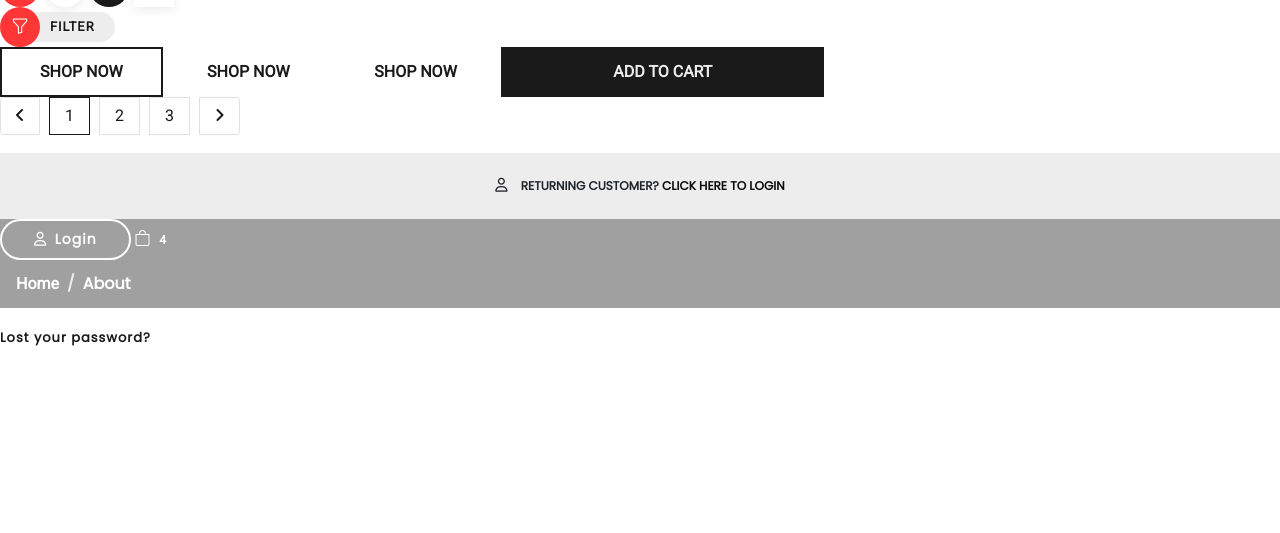
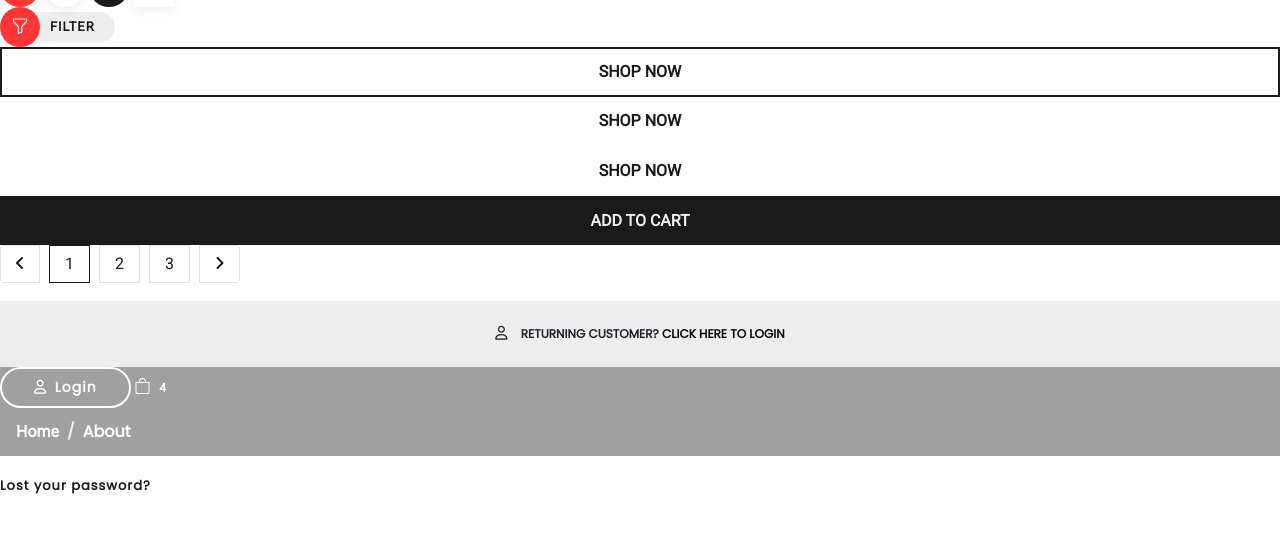
Before and after one commit to Web-Development-NLU/project-template, a plain HTML site: page components/button.html in a window 1280 px wide. Shown: the part 33-566 px from the top of the page. Drawn offline with nearby package versions, Linux system fonts and the light colour scheme; files whose address does not match are found by name.

Commit message:
change width button

```diff
--- a/assets/css/components/button.css
+++ b/assets/css/components/button.css
@@ -19,13 +19,15 @@ button:focus{
 /* BUTTON TEXT */
 
 .btn-text {
-  padding: 0.8em 2.5em;
+  padding: 0.8em 0;
+  width: 100%;
   font-weight: 600;
   transition: 0.3s;
 }
 
 .btn-text-lg {
-  padding: 0.8em 7em;
+  padding: 0.8em 0;
+  width: 100%;
   font-weight: 600;
   transition: 0.3s;
 }
```
